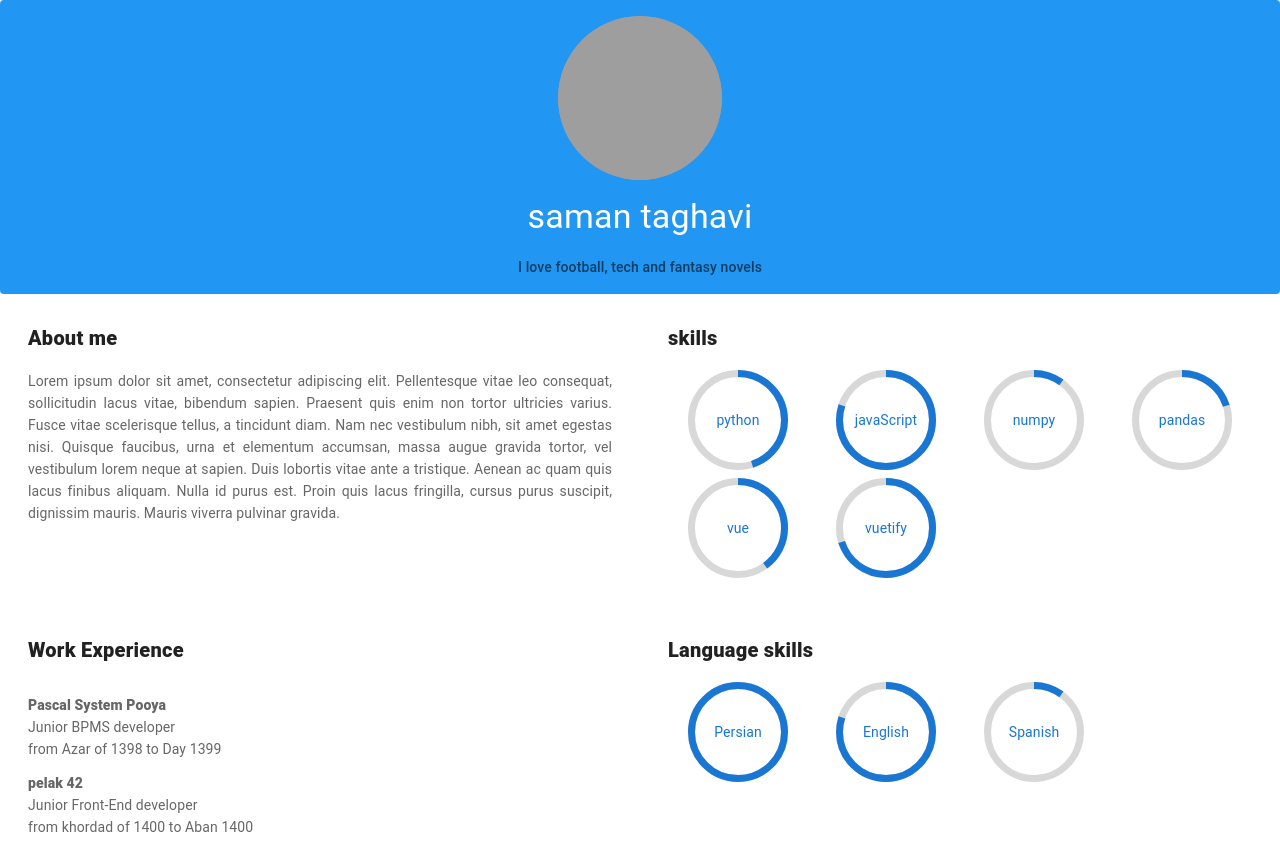
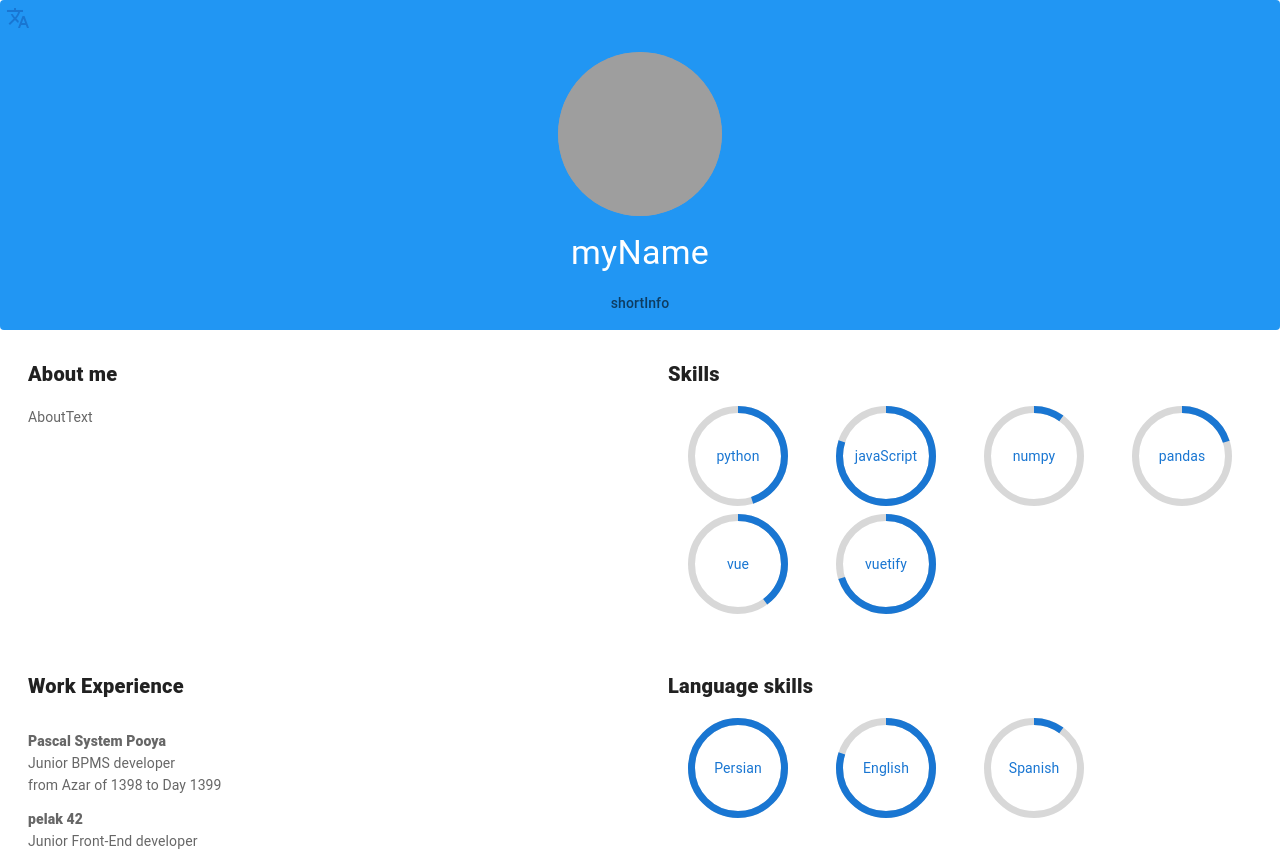
Before and after one commit to saman-taghavi/simple-resume-vue2, a Vue app: page / in a window 1280 px wide. Shown: the top 851 px of the page. Built offline with nearby package versions, Linux system fonts and the light colour scheme; grey boxes are pictures that could not be loaded; the HTML template or start-up script is replaced by a standard one.

Commit message:
Add some translation

```diff
--- a/src/App.vue
+++ b/src/App.vue
@@ -2,6 +2,9 @@
   <v-app>
     <v-main>
       <v-card color="blue" flat>
+        <v-btn @click="changeLang" icon color="primary">
+          <v-icon>mdi-translate</v-icon>
+        </v-btn>
         <v-card-title class="d-flex justify-center px-0" primary-title>
           <v-avatar class="rounded-circle" color="grey" size="164" tile>
             <v-img
@@ -10,7 +13,7 @@
           </v-avatar>
         </v-card-title>
         <v-card-text class="text-center mx-auto">
-          <h4 class="text-h4 white--text">{{ name }}</h4>
+          <h4 class="text-h4 white--text">{{ myName }}</h4>
           <h5 class="mt-5 text-subtitle-2">
             {{ shortInfo }}
           </h5>
@@ -20,65 +23,65 @@
       <v-container fluid>
         <v-row>
           <v-col md="6" cols="12">
-            <short-info :title="about.me">
-              {{ about.text }}
+            <short-info :title="$t(about.me)">
+              {{ $t(about.text) }}
             </short-info>
           </v-col>
           <v-col md="6" cols="12">
-            <skills skillSetName="skills" :skillSet="skills"></skills>
+            <skills :skillSetName="$t('Skills')" :skillSet="skills"></skills>
           </v-col>
         </v-row>
         <v-row>
           <v-col md="6" cols="12">
-            <short-info title=" Work Experience">
+            <short-info :title="$t('Work Experience')">
               <div v-for="(work, index) in workExperience" :key="index">
                 <p class="font-weight-black black-text ma-0 mt-3">
-                  {{ work.place }}
+                  {{ $t(work.place) }}
                 </p>
-                <p class="ma-0">{{ work.position }}</p>
-                <p class="ma-0">{{ work.duration }}</p>
+                <p class="ma-0">{{ $t(work.position) }}</p>
+                <p class="ma-0">{{ $t(work.duration) }}</p>
               </div></short-info
             >
           </v-col>
           <v-col md="6" cols="12">
             <skills
-              skillSetName="Language skills"
+              :skillSetName="$t('Language skills')"
               :skillSet="languageSkills"
             ></skills>
           </v-col>
         </v-row>
         <v-row>
           <v-col md="6" cols="12">
-            <short-info title="Education">
+            <short-info :title="$t('Education')">
               <div v-for="(edu, index) in educationHistory" :key="index">
                 <p class="font-weight-black black-text ma-0 mt-3">
-                  {{ edu.place }}
+                  {{ $t(edu.place) }}
                 </p>
-                <p class="ma-0">{{ edu.degree }},{{ edu.field }}</p>
-                <p class="ma-0">{{ edu.duration }}</p>
+                <p class="ma-0">{{ $t(edu.degree) }},{{ $t(edu.field) }}</p>
+                <p class="ma-0">{{ $t(edu.duration) }}</p>
               </div>
             </short-info>
           </v-col>
           <v-col md="6" cols="12">
-            <short-info title="Achivments">
+            <short-info :title="$t('Achivments')">
               <div v-for="(achive, index) in Achivments" :key="index">
                 <p class="font-weight-black black-text ma-0 mt-3">
-                  {{ achive.title }}
+                  {{ $t(achive.title) }}
                 </p>
-                <p class="ma-0">{{ achive.info }}</p>
-                <p class="ma-0">{{ achive.from }}</p>
+                <p class="ma-0">{{ $t(achive.info) }}</p>
+                <p class="ma-0">{{ $t(achive.from) }}</p>
               </div>
             </short-info>
           </v-col>
         </v-row>
         <v-row>
           <v-col cols="6" offset="6">
-            <short-info title="Contact Info">
+            <short-info :title="$t('Contact Info')">
               <p class="font-weight-black black-text ma-0">
-                {{ contatctInfo.location }}
+                {{ $t(contatctInfo.location) }}
               </p>
               <p class="font-weight-black black-text ma-0">
-                {{ contatctInfo.email }}
+                {{ $t(contatctInfo.email) }}
               </p>
               <v-btn
                 left
@@ -89,7 +92,7 @@
               >
                 <v-icon left large> mdi-github</v-icon>
                 <p class="font-weight-black black-text ma-0">
-                  {{ contatctInfo.websiteName }}
+                  {{ $t(contatctInfo.websiteName) }}
                 </p>
               </v-btn>
             </short-info>
@@ -110,11 +113,9 @@ export default {
   },
   data() {
     return {
-      name: "saman taghavi",
-      shortInfo: "I love football, tech and fantasy novels",
       about: {
         me: "About me",
-        text: "Lorem ipsum dolor sit amet, consectetur adipiscing elit. Pellentesque vitae leo consequat, sollicitudin lacus vitae, bibendum sapien. Praesent quis enim non tortor ultricies varius. Fusce vitae scelerisque tellus, a tincidunt diam. Nam nec vestibulum nibh, sit amet egestas nisi. Quisque faucibus, urna et elementum accumsan, massa augue gravida tortor, vel vestibulum lorem neque at sapien. Duis lobortis vitae ante a tristique. Aenean ac quam quis lacus finibus aliquam. Nulla id purus est. Proin quis lacus fringilla, cursus purus suscipit, dignissim mauris. Mauris viverra pulvinar gravida.",
+        text: "AboutText",
       },
       skills: [
         { name: "python", proficency: 45 },
@@ -135,11 +136,6 @@ export default {
           place: "pelak 42",
           duration: "from khordad of 1400 to Aban 1400",
         },
-      ],
-      languageSkills: [
-        { name: "Persian", proficency: 100 },
-        { name: "English", proficency: 80 },
-        { name: "Spanish", proficency: 10 },
       ],
       educationHistory: [
         {
@@ -166,6 +162,27 @@ export default {
       },
     };
   },
+  methods: {
+    changeLang() {
+      this.$i18n.locale = this.$i18n.locale === "en" ? "fa" : "en";
+      this.$vuetify.rtl = this.$vuetify.rtl === true ? false : true;
+    },
+  },
+  computed: {
+    myName() {
+      return this.$i18n.t("myName");
+    },
+    shortInfo() {
+      return this.$i18n.t("shortInfo");
+    },
+    languageSkills() {
+      return [
+        { name: this.$t("Persian"), proficency: 100 },
+        { name: "English", proficency: 80 },
+        { name: "Spanish", proficency: 10 },
+      ];
+    },
+  },
 };
 </script>
 
@@ -173,10 +190,23 @@ export default {
 <i18n>
 {
   "en": {
-    "json": "En"
+    "myName":"saman taghavi sani",
+    "shortInfo": "I love football, tech and fantasy novels",
+    "AboutText":"Lorem ipsum dolor sit amet, consectetur adipiscing elit. Pellentesque vitae leo consequat, sollicitudin lacus vitae, bibendum sapien. Praesent quis enim non tortor ultricies varius. Fusce vitae scelerisque tellus, a tincidunt diam. Nam nec vestibulum nibh, sit amet egestas nisi. Quisque faucibus, urna et elementum accumsan, massa augue gravida tortor, vel vestibulum lorem neque at sapien. Duis lobortis vitae ante a tristique. Aenean ac quam quis lacus finibus aliquam. Nulla id purus est. Proin quis lacus fringilla, cursus purus suscipit, dignissim mauris. Mauris viverra pulvinar gravida."
   },
   "fa": {
-    "json": "中文"
+    "myName":"سامان تقوی ثانی",
+    "shortInfo": "دوست دار فوتبال ، تکنولوژی و رمان های پر از شمشیر و جادو",
+    "About me":"درباره من",
+    "AboutText":"یک متن طولانی درباره من",
+    "Skills":"مهارت هام",
+    "Language skills":"زبان هایی که یاد دارم",
+    "Work Experience":"سوابق کاری",
+    "Education":"تحصیلات",
+    "Achivments":"افتخارات",
+    "Contact Info":"راه های ارتباط با من",
+    "Persian":"فارسی",
+    "my github page":"صفحه گیت هاب من"
   }
 }
 
```
